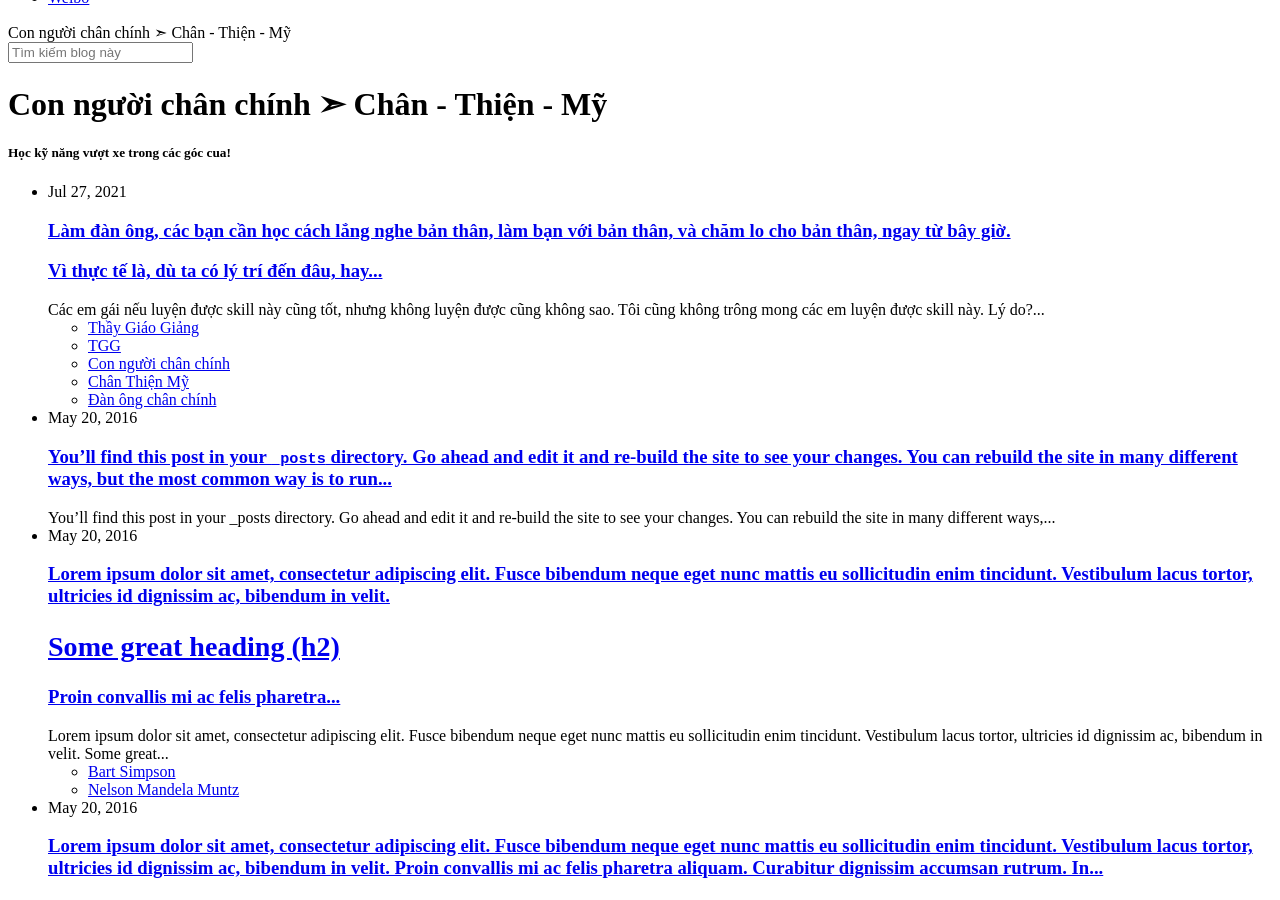
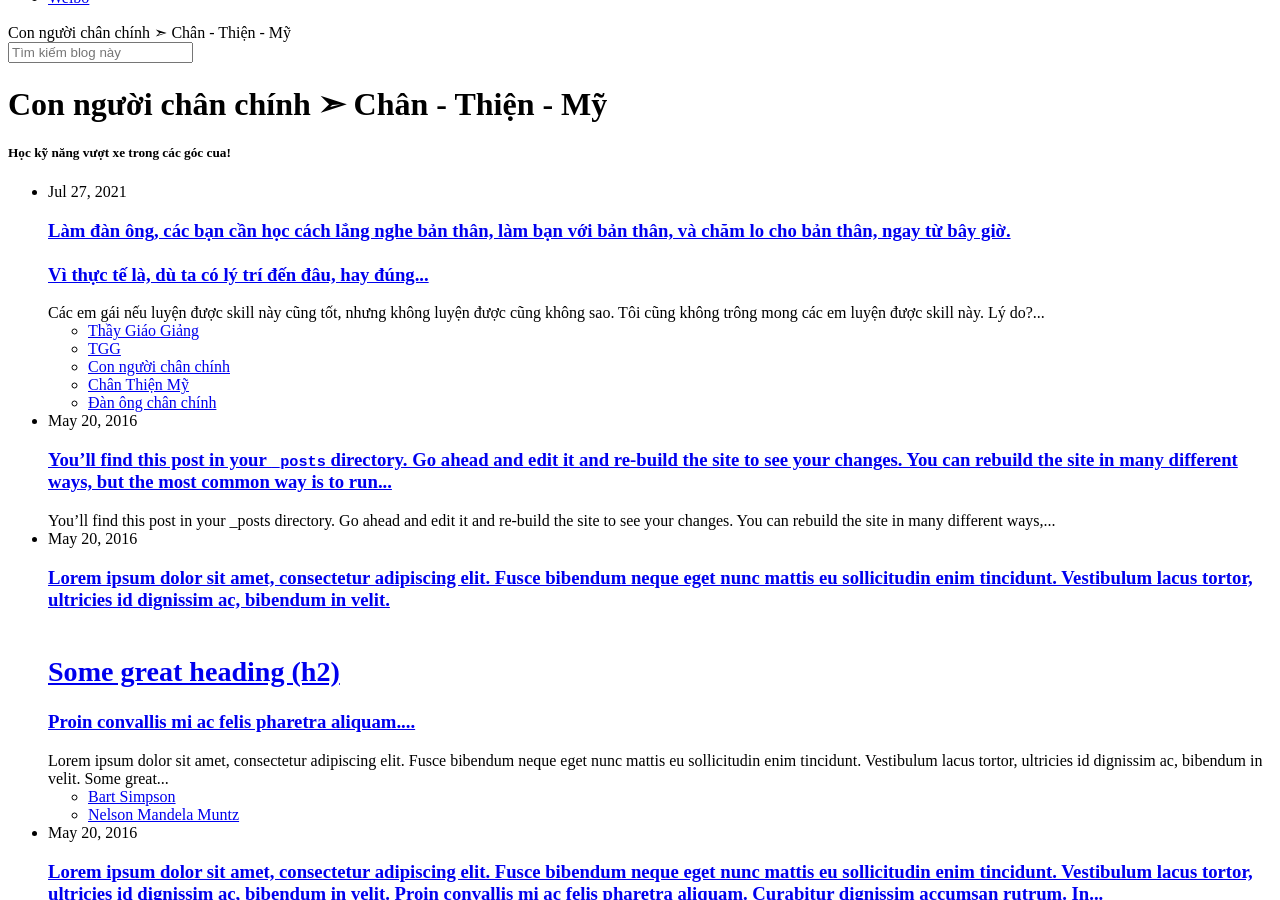
Before and after one commit to tranvietnguyen/blog, a Jekyll site: the page built from index.md, in a window 1280 px wide and 900 px high, scrolled down 490 px. Built offline with Jekyll 4.4.1, drawn with Linux system fonts in a browser that asks for light colours; comment, search, counter and statistics services are not loaded.

Commit message:
chan roi dei

```diff
--- a/_layouts/home.html
+++ b/_layouts/home.html
@@ -31,7 +31,7 @@
         <time class="post-time" title="{{ post.date | date: date_format }}" datetime="{{ post.date | date: date_format }}" itemprop="datePublished">{{ post.date | date: date_format }}
         </time>
       </div>
-    <h3 class="post-title" itemprop="name"><a class="post-title-link" href="{{ post.url | relative_url }}">{{ post.content | replace: '<p>', ' ' | replace: '</p>', '<br />' | markdownify | truncatewords: 40 }}</a></h3>
+    <h3 class="post-title" itemprop="name"><a class="post-title-link" href="{{ post.url | relative_url }}">{{ post.content | markdownify | truncatewords: 40 | replace: '<p>', '' | replace: '</p>', '<br /><br />' }}</a></h3>
   <div class="post-content" id="post-content" itemprop="postContent">
     {%- if site.show_excerpts -%}
     {% if post.content contains '<!--excerpt.s-->' %}
```
